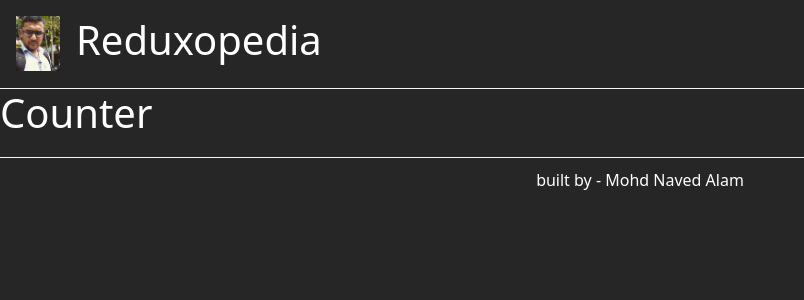
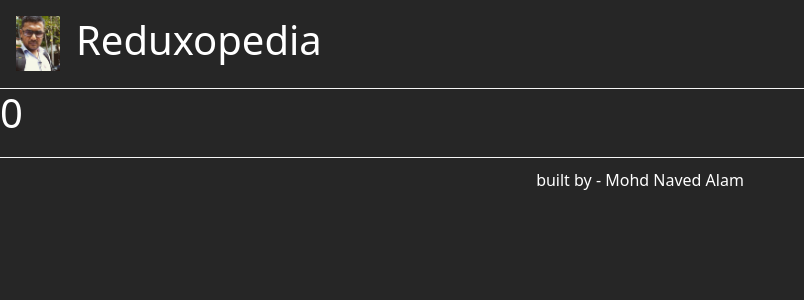
Before and after one commit to mohdnavedalam/reduxopedia, a React (Create React App) app: page / in a window 1280 px wide. Shown: the top 300 px of the page, without its empty margins (0-804 px from the left). Built offline with nearby package versions, Linux system fonts and the light colour scheme.

Commit message:
retrieve value from state

```diff
--- a/src/Components/Counter.tsx
+++ b/src/Components/Counter.tsx
@@ -1,6 +1,9 @@
+import { useSelector, UseSelector } from "react-redux";
+
 const Counter = () => {
+    const count = useSelector((state: any) => state.counterStore.count);
     return (
-        <h1>Counter</h1>
+        <h1>{count}</h1>
     );
 };
 export default Counter;
--- a/src/redux/store.ts
+++ b/src/redux/store.ts
@@ -7,8 +7,8 @@ export const store = configureStore({
     },
 });
 
-console.log(store.getState());
-store.dispatch({
-    type: "counter/increment",
-});
-console.log(store.getState());
+// console.log(store.getState());
+// store.dispatch({
+//     type: "counter/increment",
+// });
+// console.log(store.getState());
```
